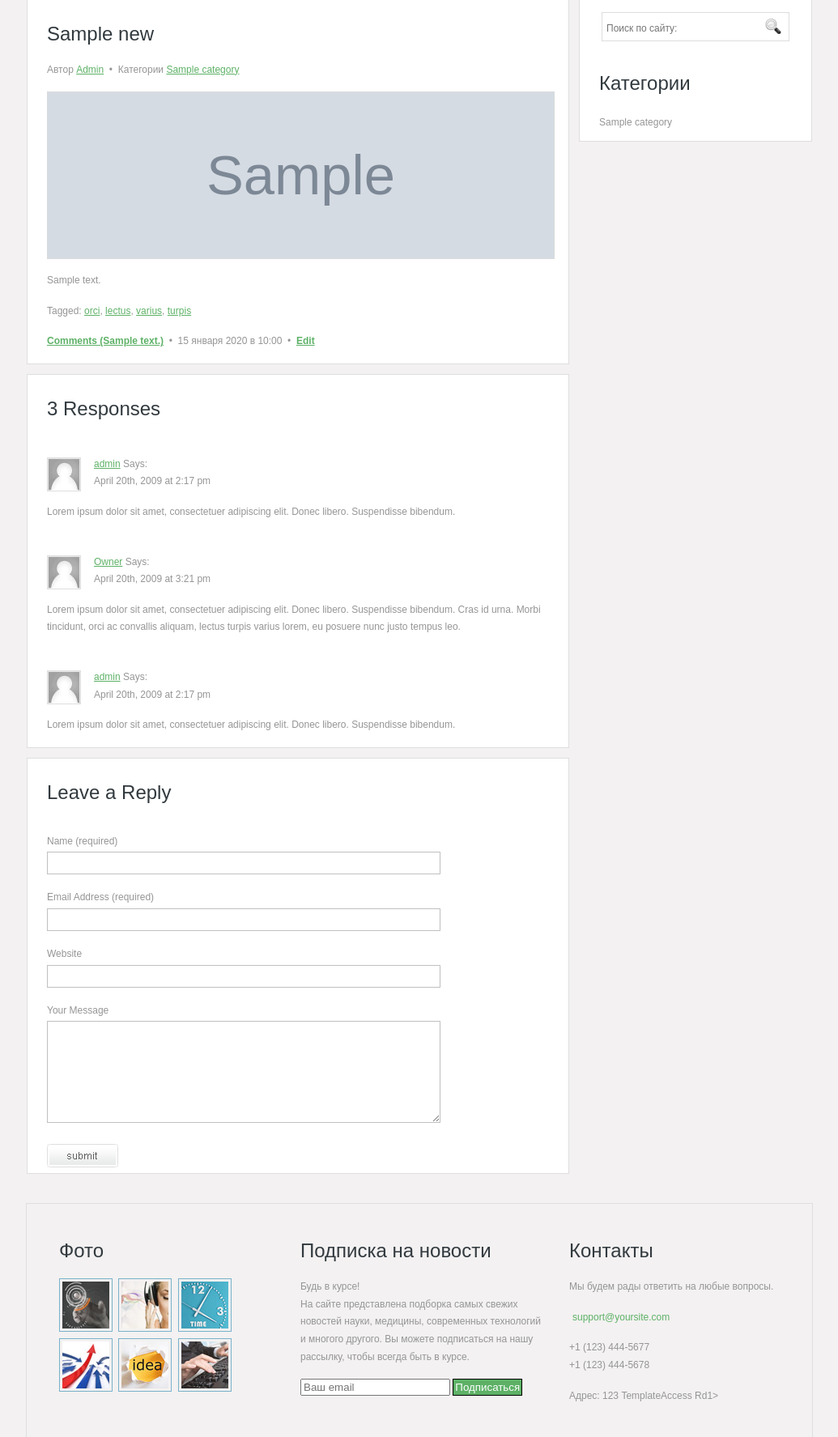
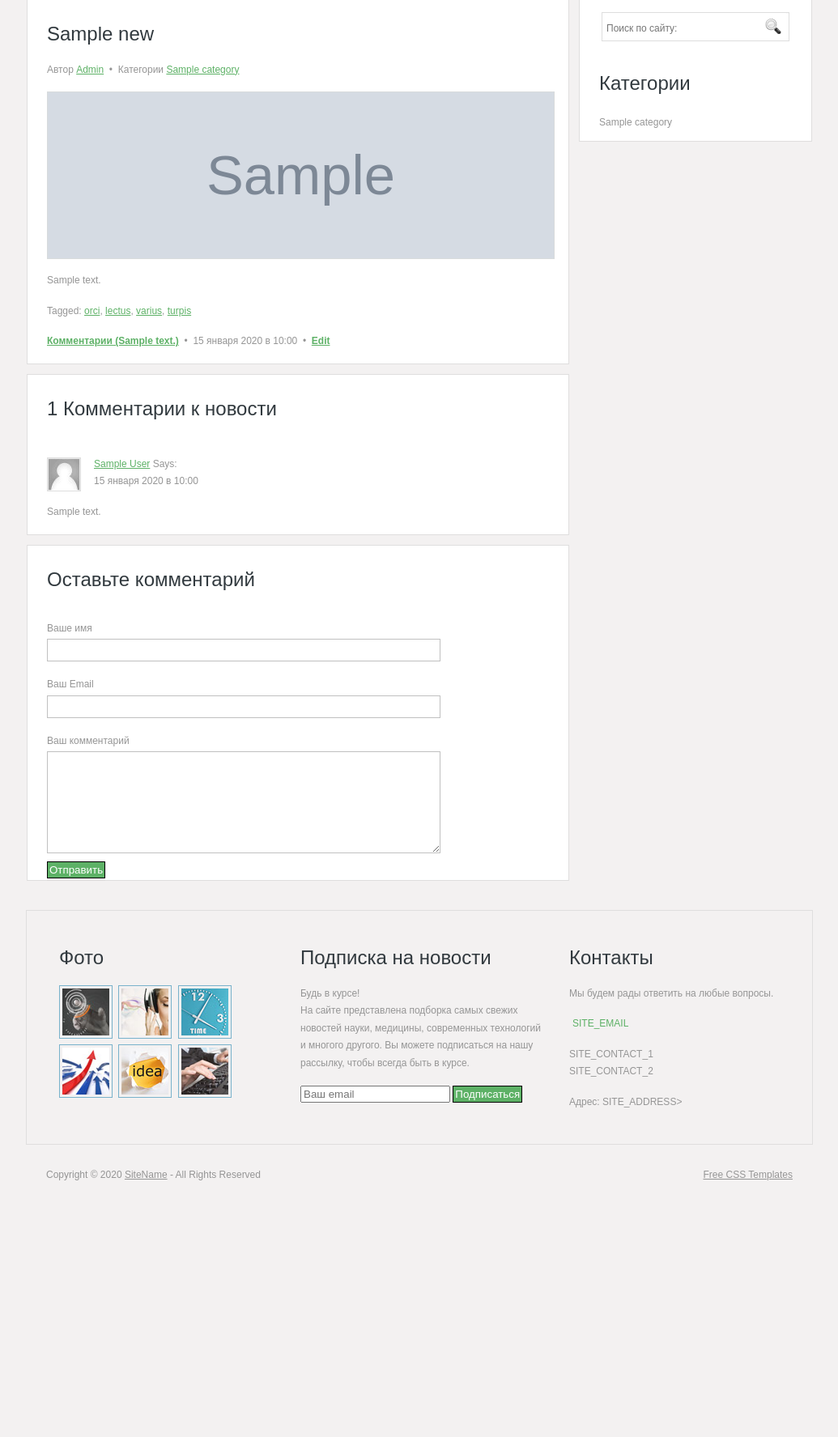
Before and after one commit to shag-allsv07/greenline, a PHP site: page /news_detail.php?id=1 in a window 1280 px wide. Shown: the part 150-1925 px from the top of the page at 81% size, without its empty margins (122-1157 px from the left). After the commit the page ends 1608 px from the top, so only its background shows below. Run offline with PHP 8.4, Linux system fonts and the light colour scheme; tables that the repository leaves empty or names only in its code hold one stand-in row (values such as "Sample post"); grey boxes marked "Sample" are stand-in pictures; some libraries are stand-ins or nearby versions.

Commit message:
работа с коментариями

```diff
--- a/config/config.php
+++ b/config/config.php
@@ -2,7 +2,7 @@
 //DB
 define("DB_HOST", 'localhost');
 define("DB_USER", 'root');
-define("DB_PASSWORD", 'root');
+define("DB_PASSWORD", '');
 define("DB_BASE", 'greenline');
 
 //contacts
--- /dev/null
+++ b/js/script.js
@@ -0,0 +1,24 @@
+$(document).ready(function () {
+    $("#send_comment").click(function () {
+        let name = $("#name");
+        let email = $("#email");
+        let message = $("#message");
+
+        if (name.val() != '' && email.val() != '' && message.val() != '') {
+            $.ajax({
+               type: 'post',
+                url: '/ajax/add_comment.php',
+                data: $("#form").serialize(),
+                success: function (data) {
+                    console.log(data);
+                }
+            });
+        }
+        else {
+            $("#form_error").html("Заполните все поля");
+        }
+    });
+    $("input, textarea").focus(function () { // очищаем ошибки
+        $("#form_error").html('');
+    });
+});
--- a/news_detail.php
+++ b/news_detail.php
@@ -3,6 +3,10 @@ require_once 'core/init.php';
 
 $id =  intval($_GET['id']);
 $title = 'News';
+
+/**
+ * START Вывод новости
+ */
 
 $query = "SELECT N.`id`, N.`title`, N.`detail_text`, N.`image`, N.`date`, N.`comments_cnt`, C.`title`".
     "AS news_cat  FROM `news` AS N JOIN `category` AS C ON C.`id` = N.`category_id` WHERE N.`id` = ? LIMIT ?";
@@ -10,8 +14,30 @@ $query = "SELECT N.`id`, N.`title`, N.`detail_text`, N.`image`, N.`date`, N.`com
 $res = getStmtResult($connect, $query, [$id, 1]);
 $arrNewsDetail = mysqli_fetch_assoc($res);
 
+/**
+ * END Вывод новости
+ */
+
+/**
+ * START Получение комментариев
+ */
+
+$queryComments = "SELECT * FROM `comments` WHERE `news_id` = ?";
+$resComments = getStmtResult($connect, $queryComments, [$id]);
+$arrComments = mysqli_fetch_all($resComments, MYSQLI_ASSOC);
+
+/**
+ * END Получение комментариев
+ */
+
+$comments = renderTemplate('comments', [ // получаем шаблон блока комментариев
+    'arrComments' => $arrComments //передаем массив с комменатриями
+]);
+
+
 $pageContent = renderTemplate("news_detail", [ // получаем html блока main (изменяемого контента)
-    'arrNewsDetail' => $arrNewsDetail // Передаем массив с новостями
+    'arrNewsDetail' => $arrNewsDetail, // Передаем массив с новостями
+    'comments' => $comments
 ]);
 
 
@@ -22,4 +48,5 @@ $result = renderTemplate('layout', [ // Получаем главный layout (
     'menuActive' => 'index'
 ]);
 
+
 echo $result; // Выводим на экран окончательный html страницы
--- a/style.css
+++ b/style.css
@@ -380,3 +380,6 @@ ol li .send {
 	border: 1px solid #000;
 	padding: 2px;
 }
+.error {
+	color: red;
+}
--- /dev/null
+++ b/templates/comments.php
@@ -0,0 +1,17 @@
+<?php if (!empty($arrComments)): ?>
+
+<h2><span><?=count($arrComments);?></span> Комментарии к новости</h2>
+<div class="clr"></div>
+
+<?php foreach ($arrComments as $comment): ?>
+<div class="comment"> <a href="#"><img src="images/userpic.gif" width="40" height="40" alt="" class="userpic" /></a>
+    <p><a href="#"><?=$comment['author'];?></a> Says:<br />
+        <?=new_time($comment['date']);?></p>
+    <p><?=$comment['text'];?></p>
+</div>
+<?php endforeach; ?>
+
+<?php else: ?>
+<h2><span></span> Комментарии к новости</h2>
+<p>Комментариев пока нет</p>
+<?php endif; ?>
--- a/templates/layout.php
+++ b/templates/layout.php
@@ -6,6 +6,7 @@
 <link href="style.css" rel="stylesheet" type="text/css" />
 <script type="text/javascript" src="js/jquery-1.3.2.min.js"></script>
 <script type="text/javascript" src="js/radius.js"></script>
+<script type="text/javascript" src="js/script.js"></script>
 </head>
 <body>
 <!-- START PAGE SOURCE -->
--- a/templates/news_detail.php
+++ b/templates/news_detail.php
@@ -11,50 +11,33 @@
             <?=$arrNewsDetail['detail_text'];?>
         </p>
         <p>Tagged: <a href="#">orci</a>, <a href="#">lectus</a>, <a href="#">varius</a>, <a href="#">turpis</a></p>
-        <p><a href="#"><strong>Comments (<?=$arrNewsDetail['comments_cnt'];?>)</strong></a> <span>&nbsp;&bull;&nbsp;</span> <?=new_time($arrNewsDetail['date']);?> <span>&nbsp;&bull;&nbsp;</span> <a href="#"><strong>Edit</strong></a></p>
+        <p><a href="#"><strong>Комментарии (<?=$arrNewsDetail['comments_cnt'];?>)</strong></a> <span>&nbsp;&bull;&nbsp;</span> <?=new_time($arrNewsDetail['date']);?> <span>&nbsp;&bull;&nbsp;</span> <a href="#"><strong>Edit</strong></a></p>
     </div>
     <div class="article">
-        <h2><span>3</span> Responses</h2>
-        <div class="clr"></div>
-        <div class="comment"> <a href="#"><img src="images/userpic.gif" width="40" height="40" alt="" class="userpic" /></a>
-            <p><a href="#">admin</a> Says:<br />
-                April 20th, 2009 at 2:17 pm</p>
-            <p>Lorem ipsum dolor sit amet, consectetuer adipiscing elit. Donec libero. Suspendisse bibendum.</p>
-        </div>
-        <div class="comment"> <a href="#"><img src="images/userpic.gif" width="40" height="40" alt="" class="userpic" /></a>
-            <p><a href="#">Owner</a> Says:<br />
-                April 20th, 2009 at 3:21 pm</p>
-            <p>Lorem ipsum dolor sit amet, consectetuer adipiscing elit. Donec libero. Suspendisse bibendum. Cras id urna. Morbi tincidunt, orci ac convallis aliquam, lectus turpis varius lorem, eu posuere nunc justo tempus leo.</p>
-        </div>
-        <div class="comment"> <a href="#"><img src="images/userpic.gif" width="40" height="40" alt="" class="userpic" /></a>
-            <p><a href="#">admin</a> Says:<br />
-                April 20th, 2009 at 2:17 pm</p>
-            <p>Lorem ipsum dolor sit amet, consectetuer adipiscing elit. Donec libero. Suspendisse bibendum.</p>
-        </div>
+
+    <?=$comments;?>
     </div>
     <div class="article">
-        <h2><span>Leave a</span> Reply</h2>
+        <h2><span>Оставьте</span> комментарий</h2>
         <div class="clr"></div>
-        <form action="#" method="post" id="leavereply">
+        <div class="error" id="form_error"></div>
+        <form action="#" method="post" id="form">
+            <input type="hidden" name="news_id" value="<?=$arrNewsDetail['id'];?>">
             <ol>
                 <li>
-                    <label for="name">Name (required)</label>
+                    <label for="name">Ваше имя</label>
                     <input id="name" name="name" class="text" />
                 </li>
                 <li>
-                    <label for="email">Email Address (required)</label>
+                    <label for="email">Ваш Email</label>
                     <input id="email" name="email" class="text" />
                 </li>
                 <li>
-                    <label for="website">Website</label>
-                    <input id="website" name="website" class="text" />
-                </li>
-                <li>
-                    <label for="message">Your Message</label>
+                    <label for="message">Ваш комментарий</label>
                     <textarea id="message" name="message" rows="8" cols="50"></textarea>
                 </li>
                 <li>
-                    <input type="image" name="imageField" id="imageField" src="images/submit.gif" class="send" />
+                    <input type="button" class="button" value="Отправить" name="send_comment" id="send_comment" />
                     <div class="clr"></div>
                 </li>
             </ol>
```
Also changed, not shown: ajax/add_comment.php (added, +12 -0 lines).
